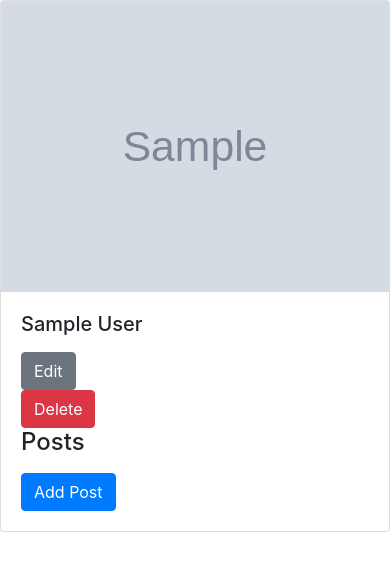
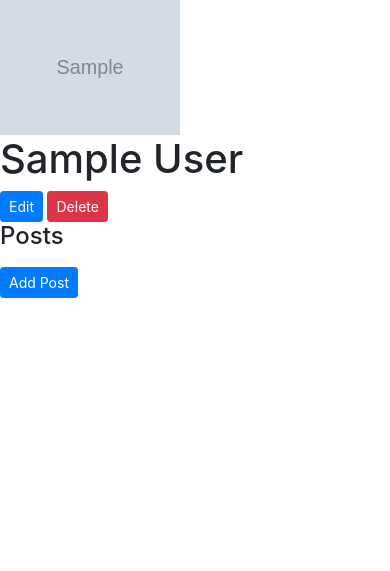
Before and after one commit to nadia-elm/blogly, a Flask app: page /users/1 in a window 390 px wide. Shown: the top 571 px of the page. Run offline with Flask 2, Linux system fonts and the light colour scheme; tables that the repository leaves empty hold one stand-in row (values such as "Sample post"); grey boxes marked "Sample" are stand-in pictures; some libraries are stand-ins or nearby versions.

Commit message:
committed

```diff
--- a/templates/user_details.html
+++ b/templates/user_details.html
@@ -4,23 +4,34 @@
 
 {% block content %}
 
+<div class="row">
+    {% if user.image_url %}
+    <div class="col-sm-2 col-6">
+        <img src="{{ user.image_url }}"
+         class="img-fluid "
+          alt="{{ user.full_name }}">
+    </div>
+    {% endif %}
 
-<div class="card mb-3" style="max-width: 600px;">
-<div class="row g-0">
-    <div class="col-md-4">
-        <img src="{{ user.image_url }}" class="img-fluid rounded-start" alt="...">
-    </div>
-    <div class="col-md-8">
-        <div class="card-body">
-            <h5 class="card-title">{{user.first_name}} {{user.last_name}}</h5>
-            <p class="card-text">
-                <div class="d-grid gap-2 d-md-block">
-                    <a href="/users/{{user.id }}/edit" class="btn btn-secondary">Edit</a>
+    <div class="col-sm-10 col-12">
+        <h1>{{user.first_name}} {{user.last_name}}</h1>
 
-                    <form action="/users/{{user.id}}/delete" method="post">
-                        <input class="btn btn-primary btn-danger" type="submit" value="Delete">
-                    </form>
-                </div>
+        <form>
+            <button class="btn btn-primary btn-sm"
+                formaction="/users/{{user.id }}/edit"
+                formmethod="get">Edit
+            </button>
+
+            <button class="btn btn-danger btn-sm"
+                formaction="/users/{{user.id}}/delete"
+                formmethod="post">Delete
+            </button>
+
+        </form>
+
+
+
+
             <h4>Posts</h4>
 
             <ul>
@@ -30,10 +41,8 @@
              </ul>
 
 
-                <a href="/users/{{user.id }}/posts/new" class="btn btn-primary">Add Post</a>
+                <a href="/users/{{user.id }}/posts/new" class="btn btn-primary btn-sm">Add Post</a>
+         </div>
+    </div>
 
-        </div>
-    </div>
-</div>
-</div>
 {% endblock%}
```
Also changed, not shown: templates/add_user_form.html (+9 -1 lines), templates/create_post.html (+28 -12 lines), templates/edit.html (+24 -16 lines), templates/edit_post.html (+11 -8 lines), templates/post.html (+4 -5 lines), templates/users.html (+6 -2 lines).
